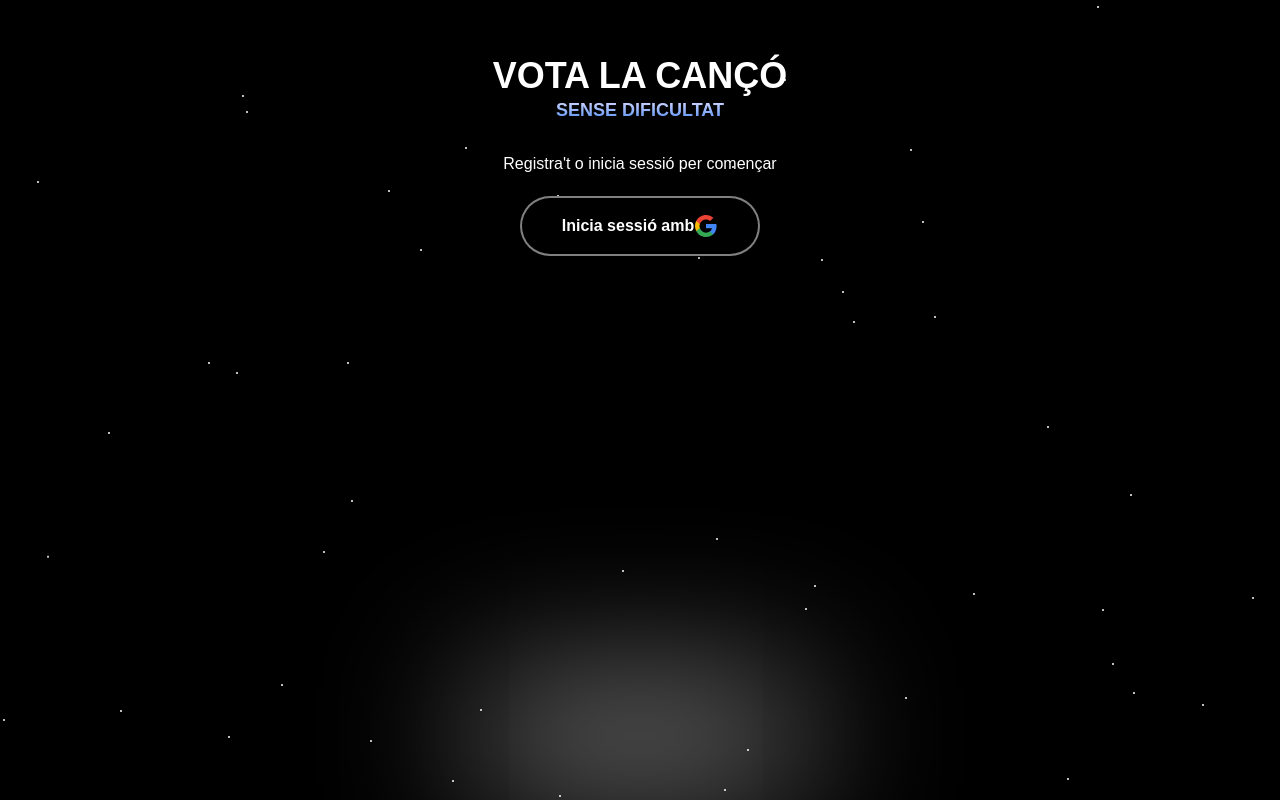
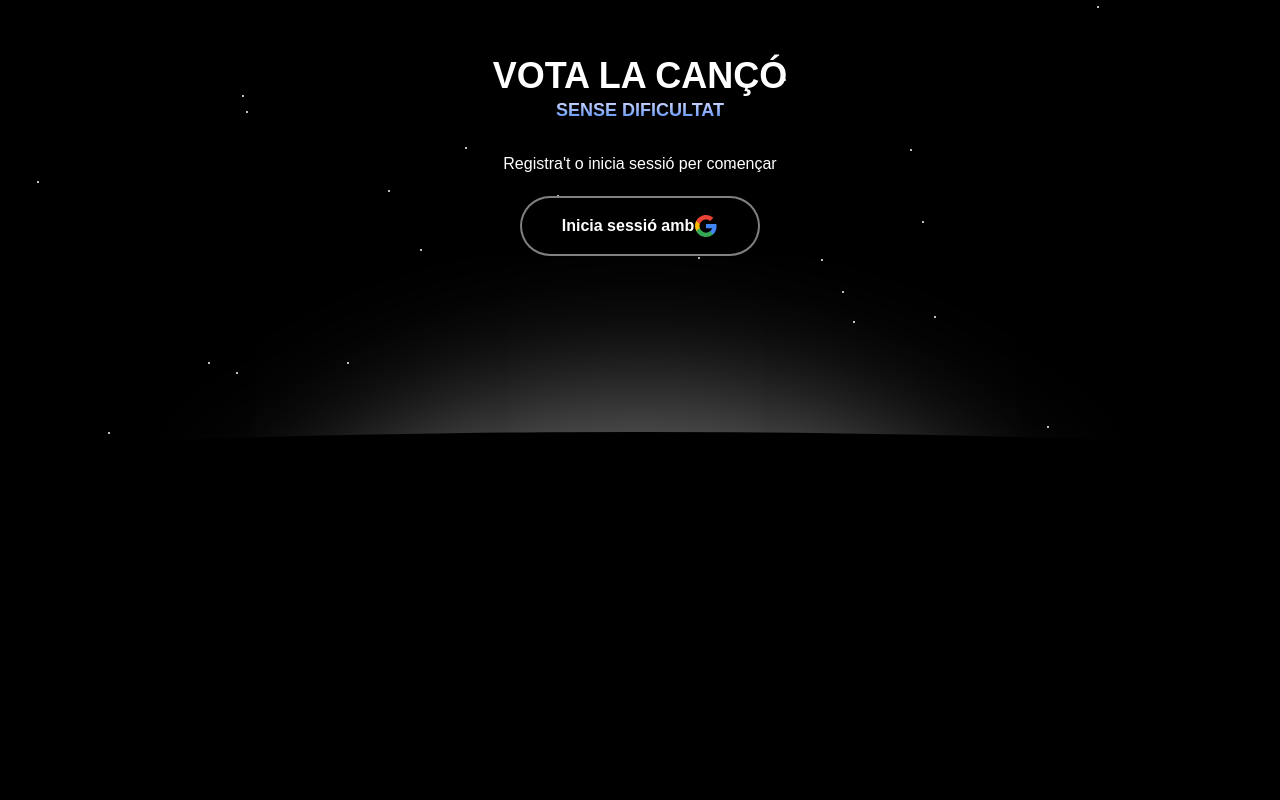
Before and after one commit to inspedralbes/SoundOClock, a Nuxt app in the folder nuxt/: page / in a window 1280 px wide. Built offline with nearby package versions, Linux system fonts and the light colour scheme; a web font is replaced by a local one.

Commit message:
Refactor circle styles in index.vue

```diff
--- a/nuxt/pages/index.vue
+++ b/nuxt/pages/index.vue
@@ -34,7 +34,7 @@
         </button>
 
         <div class="w-300 h-66 absolute bg-black rounded-full bottom-[10rem] z-50 circle"></div>
-        <div class="w-52 h-50 absolute bg-red rounded-full bottom-[4rem] z-40 shadow-circle-min circle"></div>
+        <div class="w-52 h-50 absolute bg-red rounded-full bottom-[4rem] z-40 circle min"></div>
 
     </div>
 </template>
@@ -60,7 +60,22 @@ export default {
 </script>
 
 <style lang="scss" scoped>
-.shadow-circle-min {
+.circle {
+    width: 300%;
+    height: 66%;
+    position: absolute;
+    background: rgb(0, 0, 0);
+    border-radius: 50%;
+    bottom: -10rem;
+    z-index: 99;
+}
+
+.circle.min {
     box-shadow: 0px 0px 152px 60px rgba(255, 255, 255, 0.44);
+    width: 52%;
+    height: 50%;
+    bottom: -4rem;
+    z-index: 98;
+    background-color: red;
 }
 </style>
```
